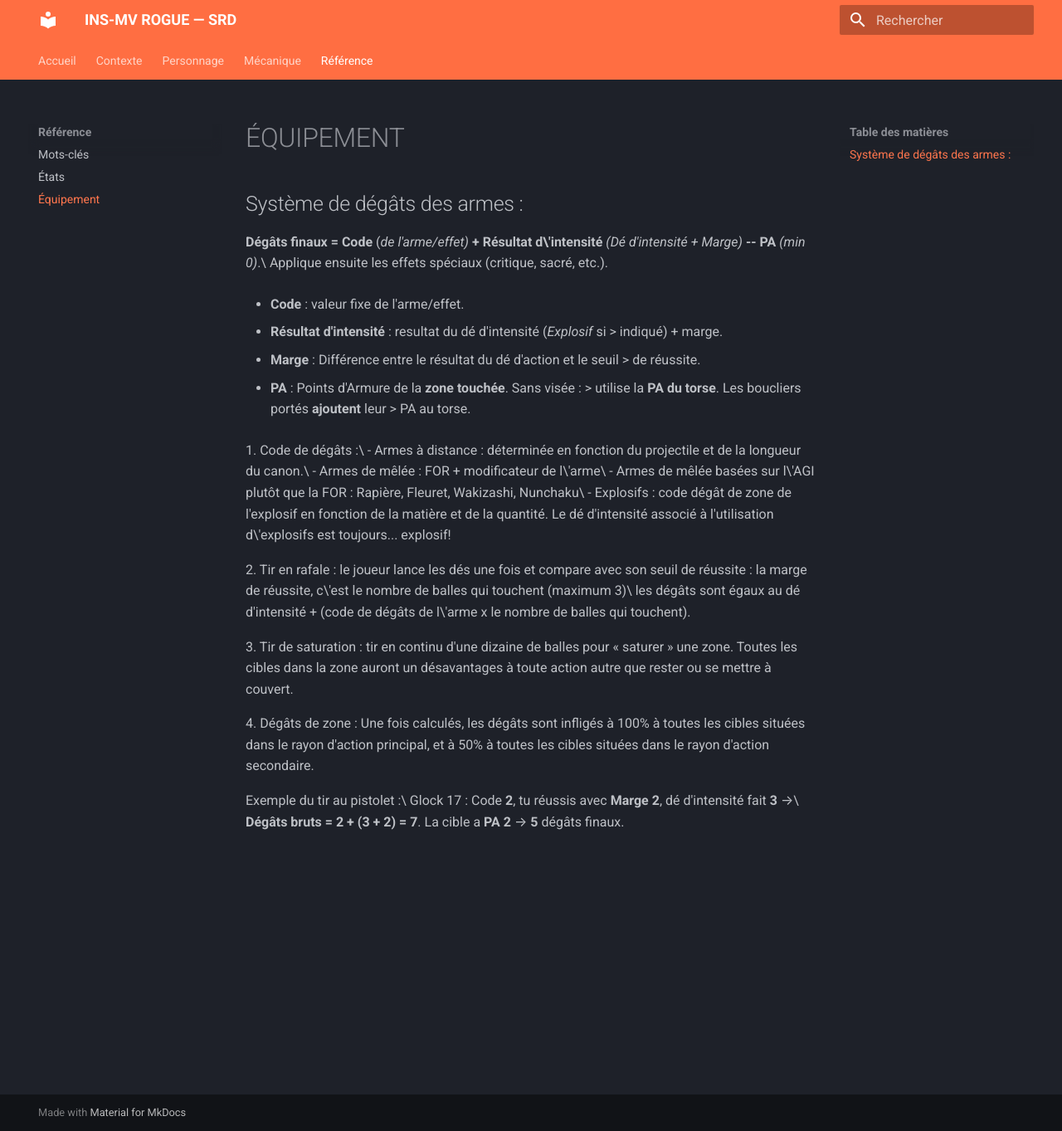
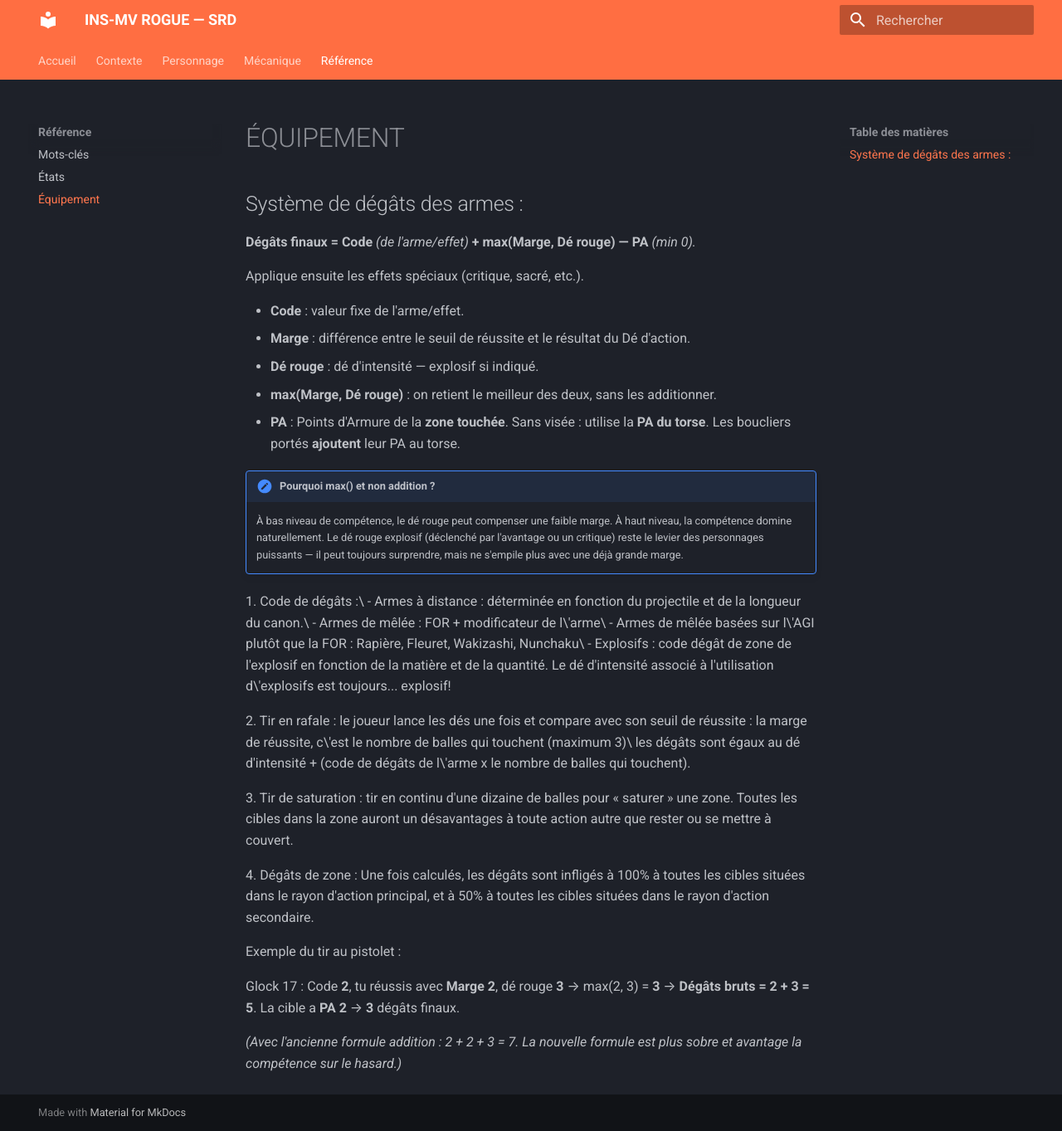
Before and after one commit to BaDjams/ins-mv-rogue-srd, an MkDocs documentation site: the page built from docs/equipement.md, in a window 1280 px wide and 1363 px high. Shown: the whole window at 83% size. Built offline with MkDocs 1.6.1 and Material for MkDocs 9.7.7, drawn with Linux system fonts in a browser that asks for light colours.

Commit message:
règle dégâts : Option A + note armes spéciales
- equipement.md : formule Dégâts = Code + max(Marge, Dé rouge) — PA,
  exemple Glock 17 mis à jour, note de conception ajoutée
- blessures.md : note sur le rôle des armes spéciales (réduisent la
  Résilience, pas les dégâts bruts)
- resolution.md : section marge clarifiée — max() explicite, supprime
  toute implication d'addition systématique marge + dé rouge

Co-Authored-By: Claude Sonnet 4.6 <noreply@anthropic.com>

```diff
--- a/docs/equipement.md
+++ b/docs/equipement.md
@@ -2,21 +2,18 @@
 
 ## Système de dégâts des armes :
 
-**Dégâts finaux = Code** (*de l'arme/effet)* **+ Résultat d\'intensité**
-*(Dé d'intensité + Marge)* **-- PA** *(min 0)*.\
+**Dégâts finaux = Code** *(de l'arme/effet)* **+ max(Marge, Dé rouge) — PA** *(min 0).*
+
 Applique ensuite les effets spéciaux (critique, sacré, etc.).
 
--   **Code** : valeur fixe de l'arme/effet.
+- **Code** : valeur fixe de l'arme/effet.
+- **Marge** : différence entre le seuil de réussite et le résultat du Dé d'action.
+- **Dé rouge** : dé d'intensité — explosif si indiqué.
+- **max(Marge, Dé rouge)** : on retient le meilleur des deux, sans les additionner.
+- **PA** : Points d'Armure de la **zone touchée**. Sans visée : utilise la **PA du torse**. Les boucliers portés **ajoutent** leur PA au torse.
 
--   **Résultat d'intensité** : resultat du dé d'intensité (*Explosif* si
-    > indiqué) + marge.
-
--   **Marge** : Différence entre le résultat du dé d'action et le seuil
-    > de réussite.
-
--   **PA** : Points d'Armure de la **zone touchée**. Sans visée :
-    > utilise la **PA du torse**. Les boucliers portés **ajoutent** leur
-    > PA au torse.
+!!! note "Pourquoi max() et non addition ?"
+    À bas niveau de compétence, le dé rouge peut compenser une faible marge. À haut niveau, la compétence domine naturellement. Le dé rouge explosif (déclenché par l'avantage ou un critique) reste le levier des personnages puissants — il peut toujours surprendre, mais ne s'empile plus avec une déjà grande marge.
 
 1\. Code de dégâts :\
 - Armes à distance : déterminée en fonction du projectile et de la
@@ -42,8 +39,9 @@ désavantages à toute action autre que rester ou se mettre à couvert.
 à toutes les cibles situées dans le rayon d'action principal, et à 50% à
 toutes les cibles situées dans le rayon d'action secondaire.
 
-Exemple du tir au pistolet :\
-Glock 17 : Code **2**, tu réussis avec **Marge 2**, dé d'intensité fait
-**3** →\
-**Dégâts bruts = 2 + (3 + 2) = 7**. La cible a **PA 2** → **5** dégâts
-finaux.
+Exemple du tir au pistolet :
+
+Glock 17 : Code **2**, tu réussis avec **Marge 2**, dé rouge **3** →
+max(2, 3) = **3** → **Dégâts bruts = 2 + 3 = 5**. La cible a **PA 2** → **3** dégâts finaux.
+
+*(Avec l'ancienne formule addition : 2 + 2 + 3 = 7. La nouvelle formule est plus sobre et avantage la compétence sur le hasard.)*
```
Also changed, not shown: docs/blessures.md (+4 -1 lines), docs/resolution.md (+1 -1 lines).
